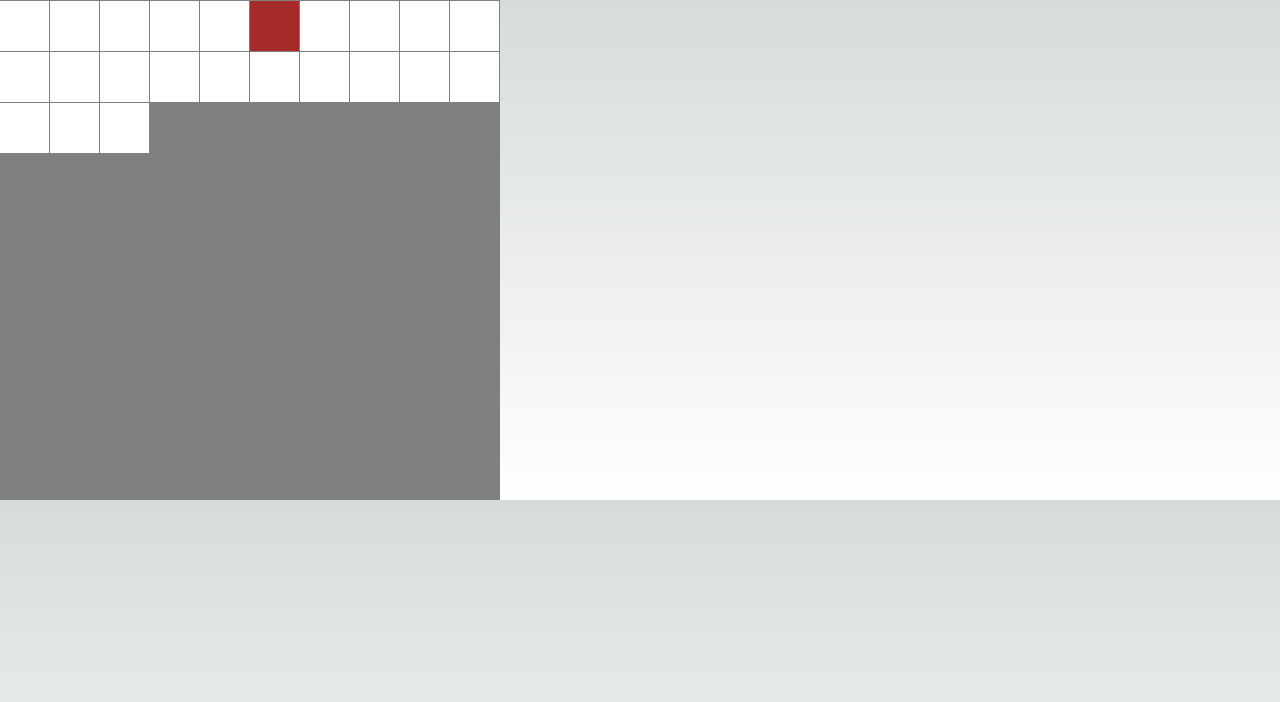
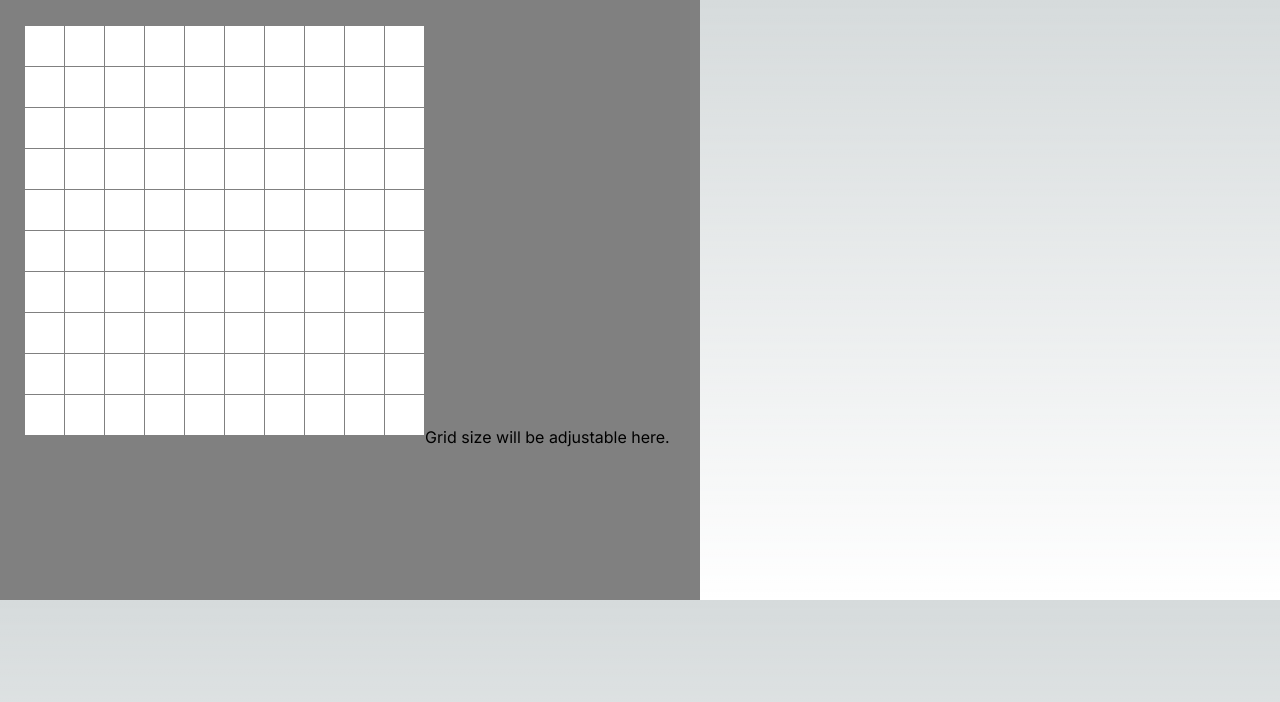
Before and after one commit to scooternew/scooternew, a Next.js app: page /crossword in a window 1280 px wide. Shown: the top 702 px of the page. Built offline with nearby package versions, Linux system fonts and the light colour scheme.

Commit message:
Make grid and cell props adjustable.

```diff
--- a/app/crossword/Cell.tsx
+++ b/app/crossword/Cell.tsx
@@ -29,14 +29,18 @@
 
 interface CellProps {
   selected: boolean
+  widthPercent: string
+  paddingBottomPercent: string
 }
 
 export default function Cell(props: CellProps) {
+  // Width and PaddingBottom are the grid width / row length, grid height / row height
   return (
     <div
+      onKeyDown={(e) => console.log(e)}
       style={{
-        width: "10%",
-        paddingBottom: "10%",
+        width: props.widthPercent,
+        paddingBottom: props.paddingBottomPercent,
         borderTop: "1px solid gray",
         borderRight: "1px solid gray",
         lineHeight: "1.5",
--- a/app/crossword/Grid.tsx
+++ b/app/crossword/Grid.tsx
@@ -2,7 +2,7 @@
 
 import Cell from "./Cell"
 
-import { ReactNode, useState } from "react"
+import { ReactNode, useState, useEffect } from "react"
 
 export interface GridProps {
   width: number
@@ -14,45 +14,55 @@ export interface GridProps {
   // hBars: Set<number>;
 }
 
+function handleKeyDown(event: React.KeyboardEvent) {
+  console.log(event)
+  if (event.key === "Enter") {
+    console.log("Enter key was pressed!!")
+    // Perform an action when the Enter key is pressed
+  }
+}
+
+function componentDidMount() {
+  console.log("I was triggered during componentDidMount")
+}
+
 export default function Grid() {
-  const [gridSize, setGridSize] = useState({ width: 15, height: 15 })
-  const gridWidth = 15
-  const gridHeight = 15
+  console.log("Grid is created!")
+  //   const [gridSize, setGridSize] = useState({ width: 15, height: 15 })
+  const gridSize = 10
+  const gridSizePx = 400 // TODO(scooternew): Document constraints.
+  const gridWidthPercent = 100 / gridSize + "%"
+  const paddingBottomPercent = 100 / gridSize + "%"
 
-  const cells = new Array<ReactNode>()
+  const cells = []
+
+  // TODO(scooternew): Default values / optional props.
+  for (var i = 0; i < gridSize * gridSize; i++) {
+    cells.push(
+      <Cell
+        {...{
+          selected: false,
+          widthPercent: gridWidthPercent,
+          paddingBottomPercent: paddingBottomPercent,
+        }}
+      />
+    )
+  }
 
   return (
     <div
+      // TODO(scooternew): Correctly register and process key events.
+      // TODO(scooternew): Consider a general eventing system (e.g. eventbus, pub/sub, etc.).
+      onKeyDown={(e) => console.log(e)}
+      className="grid"
       style={{
         display: "block",
-        width: "500px",
-        height: "500px",
+        width: gridSizePx,
+        height: gridSizePx,
         backgroundColor: "gray",
       }}
     >
-      <Cell {...{ selected: false }} />
-      <Cell {...{ selected: false }} />
-      <Cell {...{ selected: false }} />
-      <Cell {...{ selected: false }} />
-      <Cell {...{ selected: false }} />
-      <Cell {...{ selected: true }} />
-      <Cell {...{ selected: false }} />
-      <Cell {...{ selected: false }} />
-      <Cell {...{ selected: false }} />
-      <Cell {...{ selected: false }} />
-      <Cell {...{ selected: false }} />
-      <Cell {...{ selected: false }} />
-      <Cell {...{ selected: false }} />
-      <Cell {...{ selected: false }} />
-      <Cell {...{ selected: false }} />
-      <Cell {...{ selected: false }} />
-      <Cell {...{ selected: false }} />
-      <Cell {...{ selected: false }} />
-      <Cell {...{ selected: false }} />
-      <Cell {...{ selected: false }} />
-      <Cell {...{ selected: false }} />
-      <Cell {...{ selected: false }} />
-      <Cell {...{ selected: false }} />
+      {...cells}
     </div>
   )
 }
--- a/app/crossword/page.tsx
+++ b/app/crossword/page.tsx
@@ -1,5 +1,19 @@
 import Grid from "./Grid"
 
 export default function Crossword() {
-  return <Grid />
+  console.log("Creating crossword window...")
+  return (
+    <div
+      style={{
+        paddingLeft: "25px",
+        paddingTop: "25px",
+        width: "700px",
+        height: "600px",
+        backgroundColor: "gray",
+      }}
+    >
+      <Grid />
+      Grid size will be adjustable here.
+    </div>
+  )
 }
```
